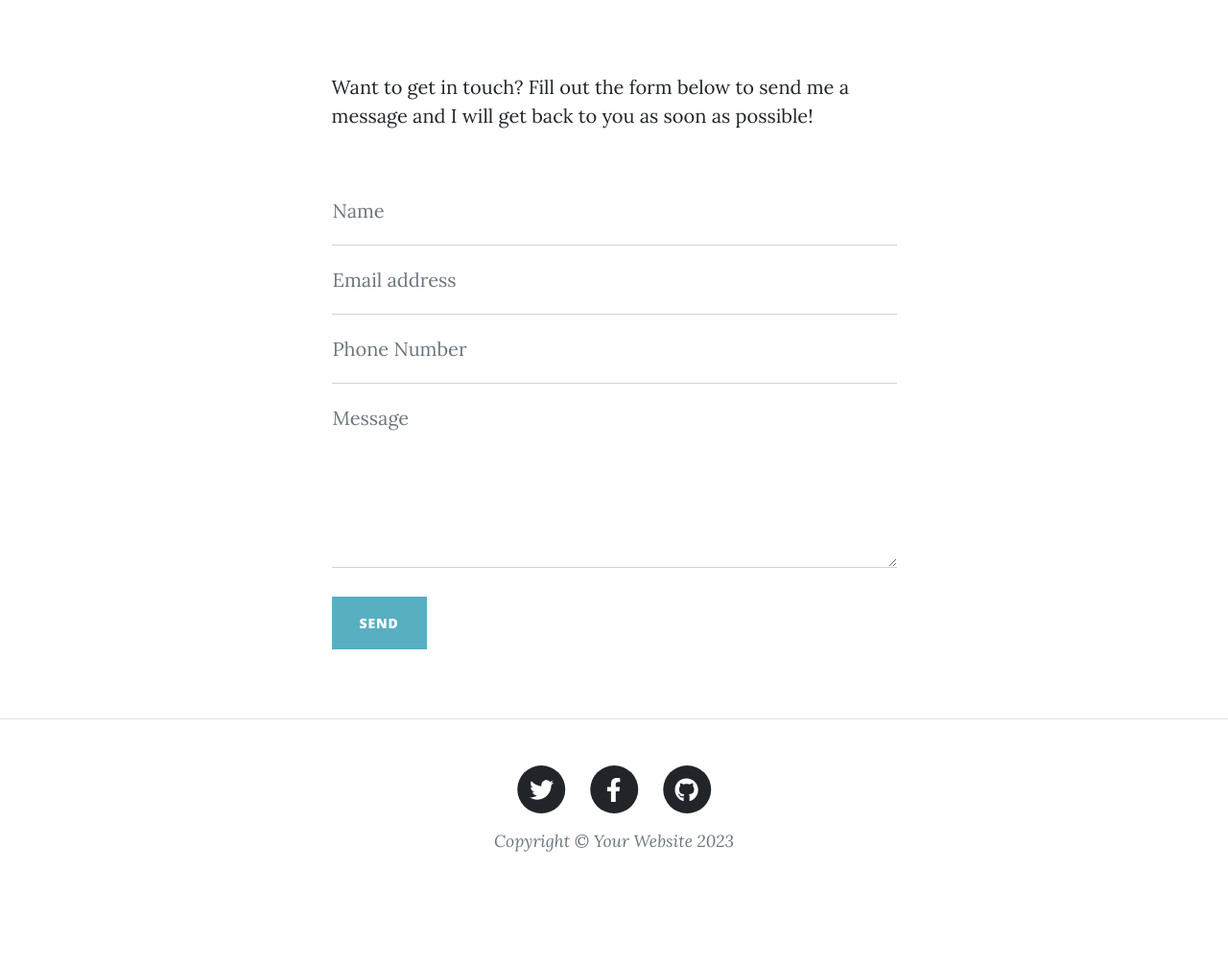
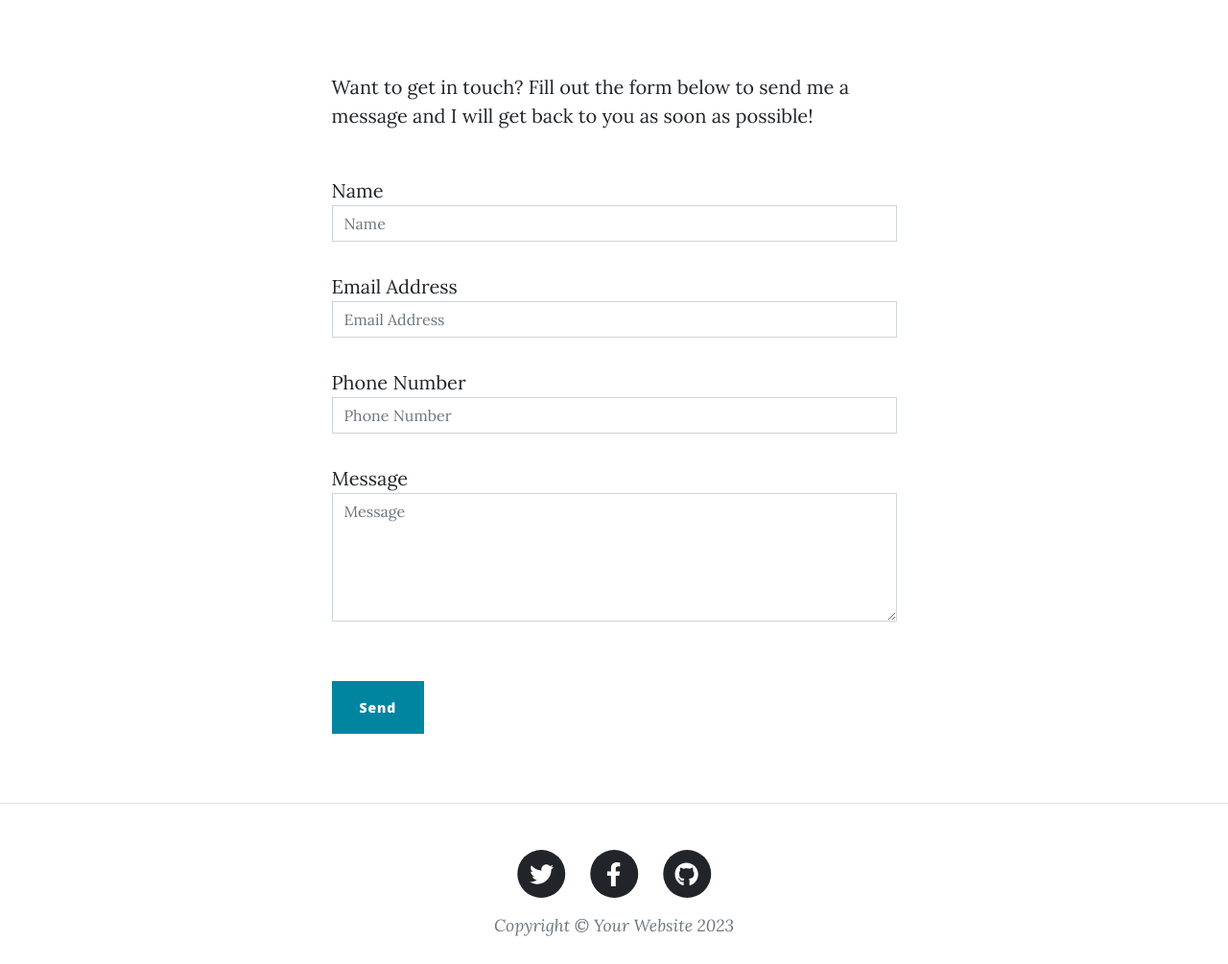
Before and after one commit to iamcyruss/upgrade-blog, a Flask app: page /contact in a window 1280 px wide. Shown: the part 536-1541 px from the top of the page at 96% size. Before the commit the page ends 1424 px from the top, so only its background shows below. Run offline with Flask 3, Linux system fonts and the light colour scheme; some libraries are stand-ins or nearby versions.

Commit message:
from work

```diff
--- a/main.py
+++ b/main.py
@@ -1,4 +1,4 @@
-from flask import Flask, render_template
+from flask import Flask, render_template, request
 import requests
 
 
@@ -18,11 +18,6 @@ def about():
     return render_template('about.html')
 
 
-@app.route('/contact')
-def contact():
-    return render_template('contact.html')
-
-
 @app.route('/post/<post_id>')
 def post(post_id):
     for post_data in api_data_json:
@@ -38,5 +33,27 @@ def post(post_id):
     return render_template("post.html", post_dict=post_dict, blog_id=id)
 
 
+@app.route('/contact', methods=['GET', 'POST'])
+def contact():
+    if request.method == 'POST':
+        data = request.form
+        message_data = {
+            'name': data['name'],
+            'email': data['email'],
+            'phone': data['phone'],
+            'message': data['message']
+        }
+        return render_template('contact.html', message_data=message_data)
+    else:
+        return render_template('contact.html')
+
+
+"""
+@app.route('/form-entry', methods=['POST'])
+def receive_data():
+    data = request.form
+    return f"<h1>Successfully sent message.</h1><p>{data['name']}</p><p>{data['email']}</p><p>{data['phone']}</p><p>{data['message']}</p>"
+"""
+
 if __name__ == '__main__':
     app.run(debug=True)
--- a/templates/contact.html
+++ b/templates/contact.html
@@ -27,7 +27,17 @@
                 <div class="row gx-4 gx-lg-5 justify-content-center">
                     <div class="col-md-10 col-lg-8 col-xl-7">
                         <div class="page-heading">
+
+                            {% if message_data %}
+
+                            <h1>Successfully sent message!</h1>
+
+                            {% else %}
+
                             <h1>Contact Me</h1>
+
+                            {% endif %}
+
                             <span class="subheading">Have questions? I have answers.</span>
                         </div>
                     </div>
@@ -48,54 +58,45 @@
                             <!-- To make this form functional, sign up at-->
                             <!-- https://startbootstrap.com/solution/contact-forms-->
                             <!-- to get an API token!-->
-                            <form id="contactForm" data-sb-form-api-token="API_TOKEN">
-                                <div class="form-floating">
-                                    <input class="form-control" id="name" type="text" placeholder="Enter your name..." data-sb-validations="required" />
-                                    <label for="name">Name</label>
-                                    <div class="invalid-feedback" data-sb-feedback="name:required">A name is required.</div>
+                            <form name="sentMessage" id="contactForm" action="{{ url_for('contact') }}" method="post" novalidate>
+                              <div class="control-group">
+                                <div class="form-group floating-label-form-group controls">
+                                  <label>Name</label>
+                                  <input type="text" name="name" class="form-control" placeholder="Name" id="name" required data-validation-required-message="Please enter your name.">
+                                  <p class="help-block text-danger"></p>
                                 </div>
-                                <div class="form-floating">
-                                    <input class="form-control" id="email" type="email" placeholder="Enter your email..." data-sb-validations="required,email" />
-                                    <label for="email">Email address</label>
-                                    <div class="invalid-feedback" data-sb-feedback="email:required">An email is required.</div>
-                                    <div class="invalid-feedback" data-sb-feedback="email:email">Email is not valid.</div>
+                              </div>
+                              <div class="control-group">
+                                <div class="form-group floating-label-form-group controls">
+                                  <label>Email Address</label>
+                                  <input type="email" name="email" class="form-control" placeholder="Email Address" id="email" required data-validation-required-message="Please enter your email address.">
+                                  <p class="help-block text-danger"></p>
                                 </div>
-                                <div class="form-floating">
-                                    <input class="form-control" id="phone" type="tel" placeholder="Enter your phone number..." data-sb-validations="required" />
-                                    <label for="phone">Phone Number</label>
-                                    <div class="invalid-feedback" data-sb-feedback="phone:required">A phone number is required.</div>
+                              </div>
+                              <div class="control-group">
+                                <div class="form-group col-xs-12 floating-label-form-group controls">
+                                  <label>Phone Number</label>
+                                  <input type="tel" name="phone" class="form-control" placeholder="Phone Number" id="phone" required data-validation-required-message="Please enter your phone number.">
+                                  <p class="help-block text-danger"></p>
                                 </div>
-                                <div class="form-floating">
-                                    <textarea class="form-control" id="message" placeholder="Enter your message here..." style="height: 12rem" data-sb-validations="required"></textarea>
-                                    <label for="message">Message</label>
-                                    <div class="invalid-feedback" data-sb-feedback="message:required">A message is required.</div>
+                              </div>
+                              <div class="control-group">
+                                <div class="form-group floating-label-form-group controls">
+                                  <label>Message</label>
+                                  <textarea rows="5" name="message" class="form-control" placeholder="Message" id="message" required data-validation-required-message="Please enter a message."></textarea>
+                                  <p class="help-block text-danger"></p>
                                 </div>
-                                <br />
-                                <!-- Submit success message-->
-                                <!---->
-                                <!-- This is what your users will see when the form-->
-                                <!-- has successfully submitted-->
-                                <div class="d-none" id="submitSuccessMessage">
-                                    <div class="text-center mb-3">
-                                        <div class="fw-bolder">Form submission successful!</div>
-                                        To activate this form, sign up at
-                                        <br />
-                                        <a href="https://startbootstrap.com/solution/contact-forms">https://startbootstrap.com/solution/contact-forms</a>
-                                    </div>
-                                </div>
-                                <!-- Submit error message-->
-                                <!---->
-                                <!-- This is what your users will see when there is-->
-                                <!-- an error submitting the form-->
-                                <div class="d-none" id="submitErrorMessage"><div class="text-center text-danger mb-3">Error sending message!</div></div>
-                                <!-- Submit Button-->
-                                <button class="btn btn-primary text-uppercase disabled" id="submitButton" type="submit">Send</button>
+                              </div>
+                              <br>
+                              <div id="success"></div>
+                              <button type="submit" class="btn btn-primary" id="sendMessageButton">Send</button>
                             </form>
                         </div>
                     </div>
                 </div>
             </div>
         </main>
+
         <!-- Footer-->
 
         {% include "footer.html" %}
```
